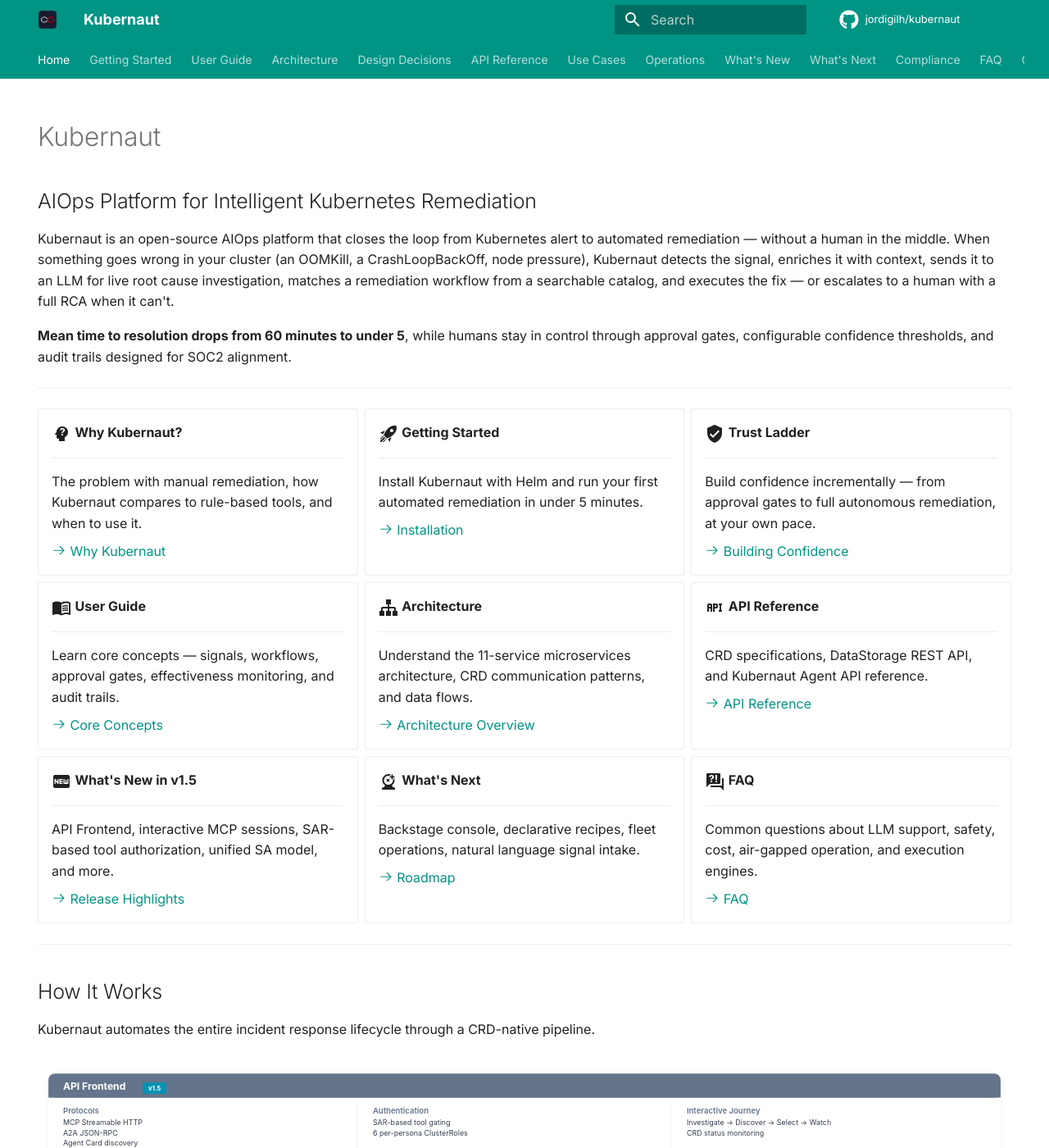
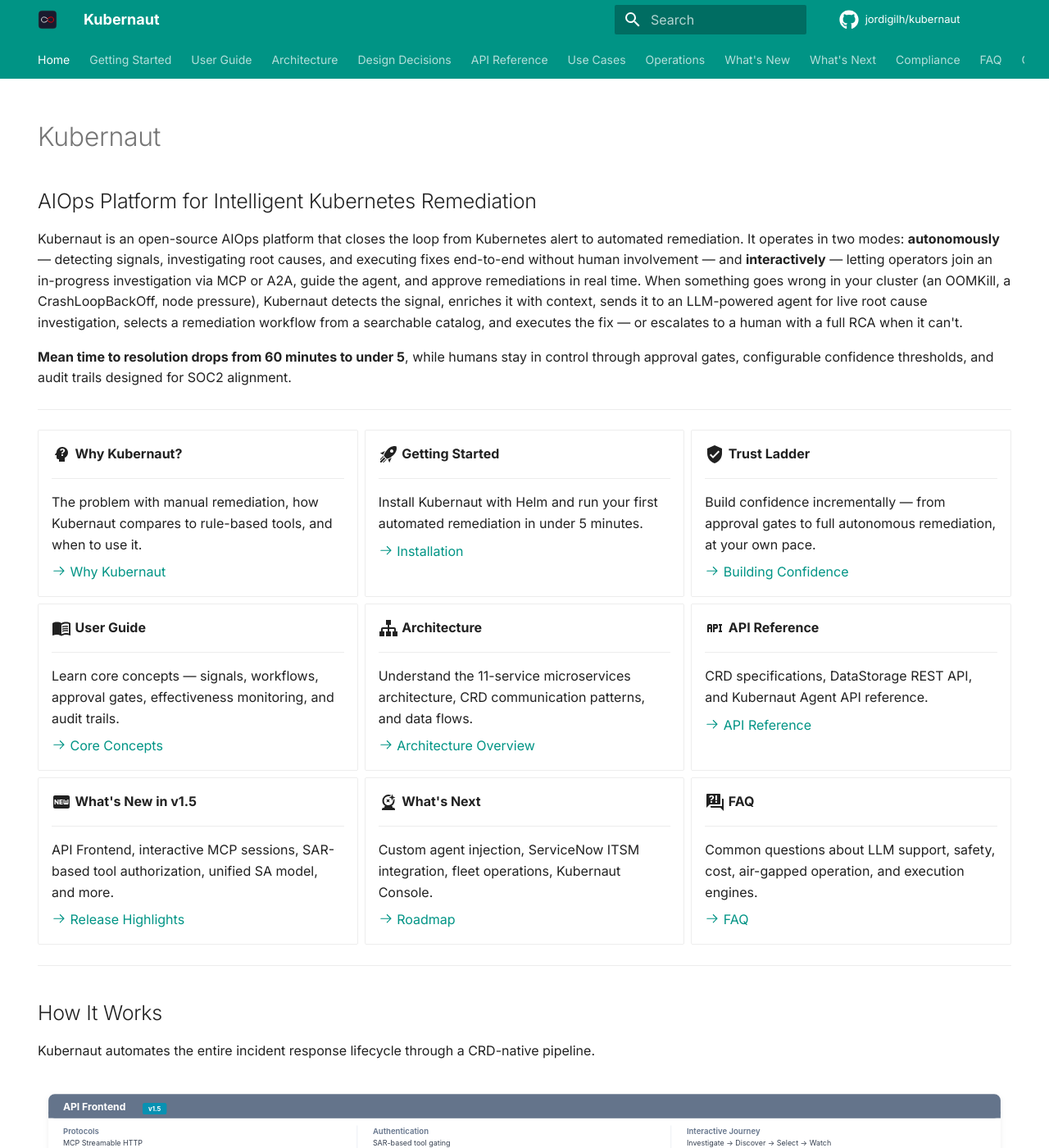
Before and after one commit to jordigilh/kubernaut-docs, an MkDocs documentation site: the page built from docs/index.md, in a window 1280 px wide and 1400 px high. Shown: the whole window at 82% size. Built offline with MkDocs 1.6.1 and Material for MkDocs 9.7.7, drawn with Linux system fonts in a browser that asks for light colours; comment, search, counter and statistics services are not loaded; the version menu is left out; some of the changed text lies outside the part shown.

Commit message:
docs: rephrase landing page for dual-mode operation
Update intro to express autonomous and interactive modes. Add
Dual-Mode Operation to Key Capabilities table. Update What's Next
card to match current upstream roadmap.

Co-authored-by: Cursor <cursoragent@cursor.com>

```diff
--- a/docs/index.md
+++ b/docs/index.md
@@ -8,7 +8,7 @@ hide:
 
 ## AIOps Platform for Intelligent Kubernetes Remediation
 
-Kubernaut is an open-source AIOps platform that closes the loop from Kubernetes alert to automated remediation — without a human in the middle. When something goes wrong in your cluster (an OOMKill, a CrashLoopBackOff, node pressure), Kubernaut detects the signal, enriches it with context, sends it to an LLM for live root cause investigation, matches a remediation workflow from a searchable catalog, and executes the fix — or escalates to a human with a full RCA when it can't.
+Kubernaut is an open-source AIOps platform that closes the loop from Kubernetes alert to automated remediation. It operates in two modes: **autonomously** — detecting signals, investigating root causes, and executing fixes end-to-end without human involvement — and **interactively** — letting operators join an in-progress investigation via MCP or A2A, guide the agent, and approve remediations in real time. When something goes wrong in your cluster (an OOMKill, a CrashLoopBackOff, node pressure), Kubernaut detects the signal, enriches it with context, sends it to an LLM-powered agent for live root cause investigation, selects a remediation workflow from a searchable catalog, and executes the fix — or escalates to a human with a full RCA when it can't.
 
 **Mean time to resolution drops from 60 minutes to under 5**, while humans stay in control through approval gates, configurable confidence thresholds, and audit trails designed for SOC2 alignment.
 
@@ -76,7 +76,7 @@ Kubernaut is an open-source AIOps platform that closes the loop from Kubernetes
 
     ---
 
-    Backstage console, declarative recipes, fleet operations, natural language signal intake.
+    Custom agent injection, ServiceNow ITSM integration, fleet operations, Kubernaut Console.
 
     [:octicons-arrow-right-24: Roadmap](whats-next/index.md)
 
@@ -209,6 +209,7 @@ Click a phase card above, or select a tab:
 
 | Capability | Description |
 |---|---|
+| **Dual-Mode Operation** | **Autonomous** — end-to-end from alert to fix with zero human involvement. **Interactive** — operators join via MCP or A2A to guide the investigation, select workflows, and approve remediations in real time. Operators can jump into an autonomous session mid-flight without restarting it. |
 | **Multi-Source Signal Ingestion** | Prometheus alerts (reactive and proactive), Kubernetes events, fingerprint-based deduplication at the Gateway, signal mode classification |
 | **AI-Powered Root Cause Analysis** | Kubernaut Agent with LLM providers (Vertex AI, OpenAI, Anthropic, Bedrock, Ollama, and more via LangChainGo), Kubernetes inspection tools, and Prometheus metrics (when enabled) |
 | **Workflow Catalog** | Searchable declarative `RemediationWorkflow` CRDs with category and label-based matching plus confidence scoring |
```
